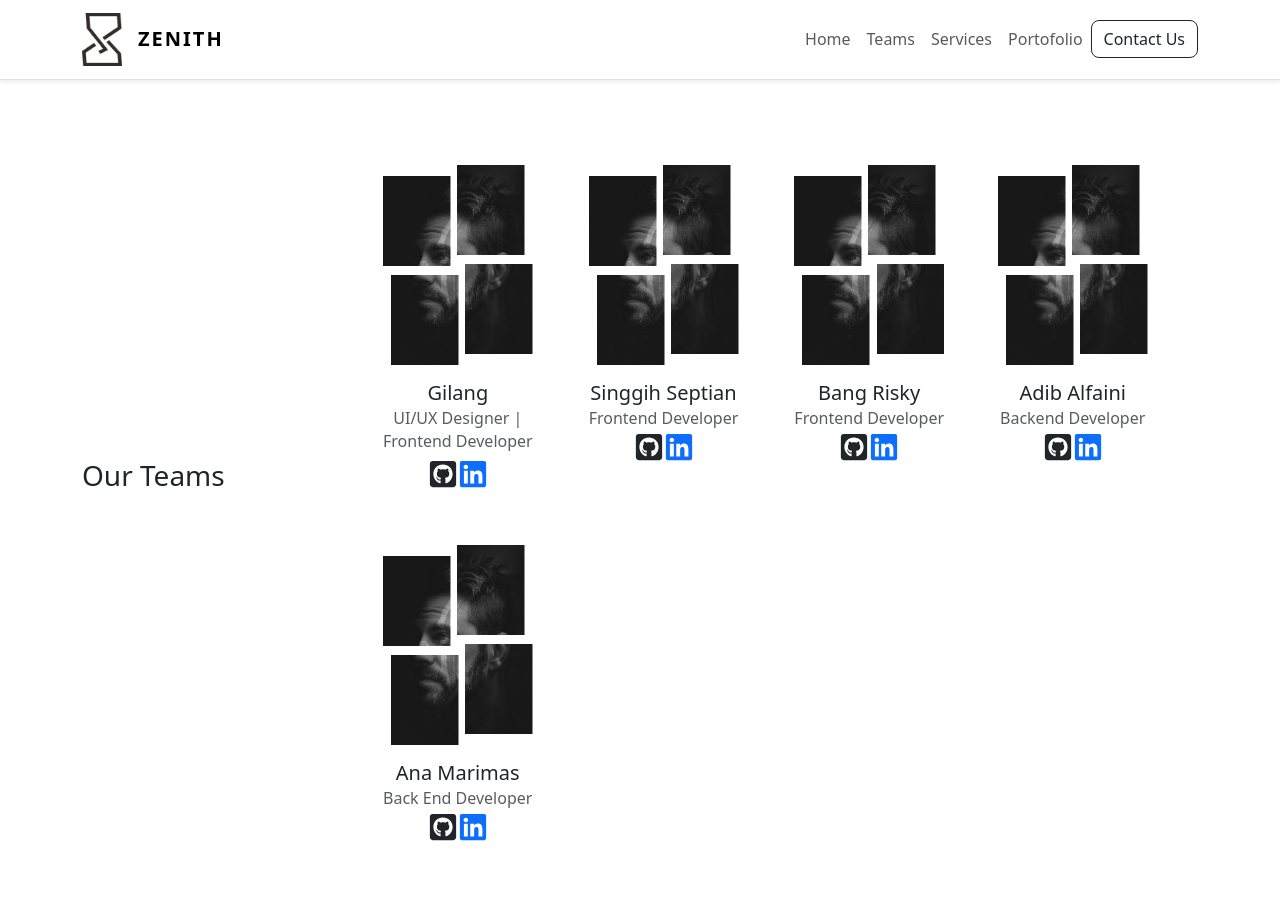
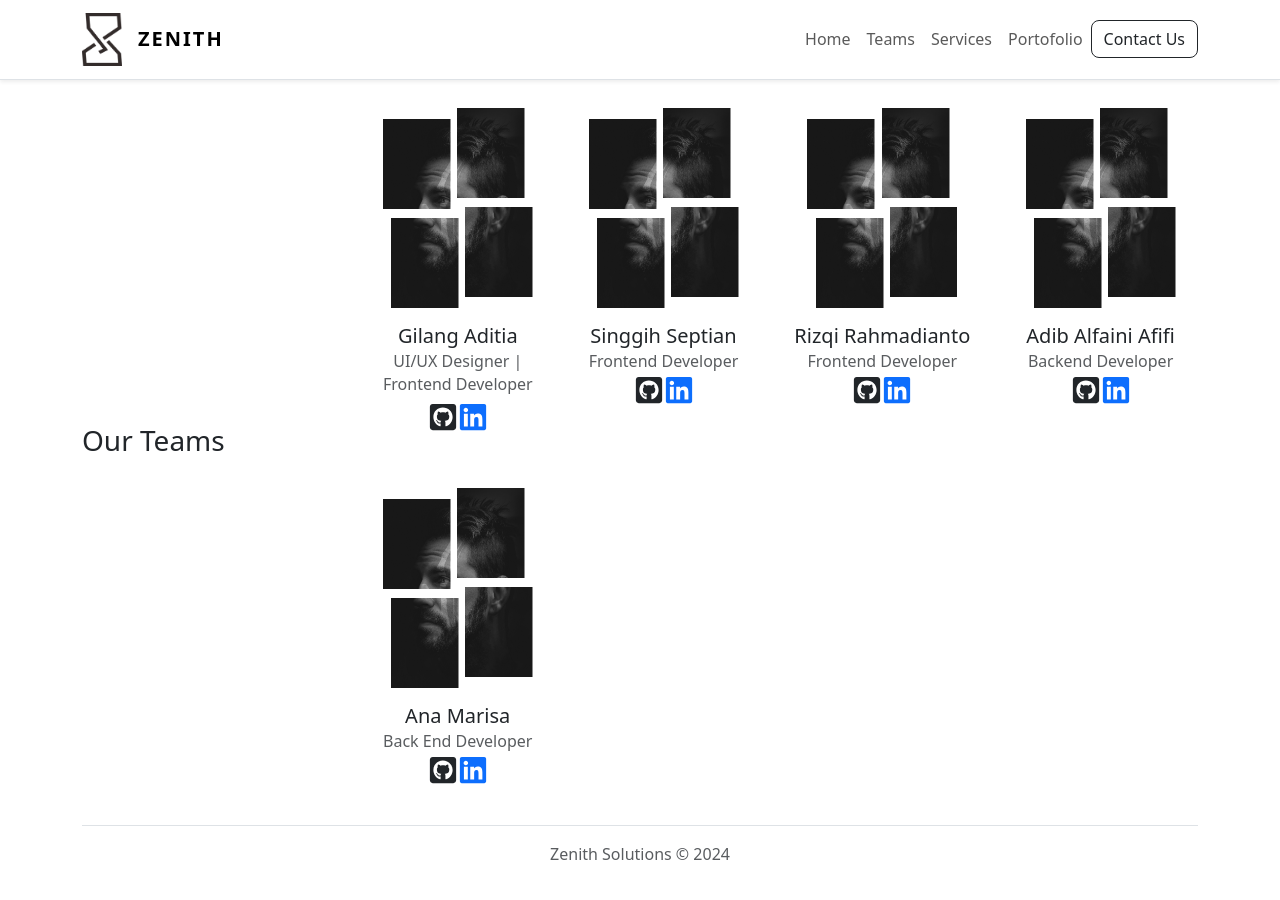
Before and after one commit to Zenith-Solutions-Project/zenith-comprof, a React (Vite) app: page /teams in a window 1280 px wide. Shown: the top 900 px of the page. Built offline with nearby package versions, Linux system fonts and the light colour scheme.

Commit message:
update
- Perbaikan main page

```diff
--- a/index.html
+++ b/index.html
@@ -2,9 +2,14 @@
 <html lang="en">
   <head>
     <meta charset="UTF-8" />
-    <link rel="icon" type="image/svg+xml" href="/vite.svg" />
+    <link rel="icon" type="image/svg+xml" href="/zs.svg" />
     <meta name="viewport" content="width=device-width, initial-scale=1.0" />
-    <title>Vite + React</title>
+
+    <title>Zenith Solutions</title>
+    <meta name="title" content="Zenith Solutions" />
+    <meta
+      name="description"
+      content="Harmonizing your digital journey with tailored apps and websites requires innovation, precision, and perfection." />
   </head>
   <body style="scroll-behavior: smooth">
     <div id="root"></div>
--- a/src/app/components/partials/Footer.jsx
+++ b/src/app/components/partials/Footer.jsx
@@ -1,9 +1,14 @@
 import React from "react";
+import { FaGithub } from "react-icons/fa";
 
 const Footer = () => {
   return (
     <>
-      <div className="text-center display-1">Footer</div>
+    <div className="container">
+  <footer className="d-flex flex-wrap justify-content-center align-items-center py-3 my-4 border-top">
+      <span className="mb-3 mb-md-0 text-body-secondary">Zenith Solutions © 2024</span>
+  </footer>
+</div>
     </>
   );
 };
--- a/src/app/components/ui/hero/Hero.jsx
+++ b/src/app/components/ui/hero/Hero.jsx
@@ -16,7 +16,7 @@ const Hero = () => {
   };
   return (
     <Container>
-      <Row className="d-flex align-items-center vh-100">
+      <Row className="d-flex align-items-center py-5 my-5">
         <Col xs={12} lg={6} md={6}>
           <div>
             <h1 className="text-dark display-1 fw-bold">
@@ -32,7 +32,7 @@ const Hero = () => {
             </ButtonCustom>
           </div>
         </Col>
-        <Col>
+        <Col className="mt-4">
           <Image src={HeroImage} fluid />
         </Col>
       </Row>
--- a/src/app/components/ui/ourservice/OurServices.jsx
+++ b/src/app/components/ui/ourservice/OurServices.jsx
@@ -6,9 +6,9 @@ const OurServices = () => {
     <div className="bg-black">
       {" "}
       <Container>
-        <Row className="bg-black d-flex align-items-center vh-100">
+        <Row className="bg-black d-flex align-items-center py-5">
           <Col lg={2}>
-            <h3 className="text-white">Our Services</h3>
+            <h3 className="text-white text-center mb-3">Our Services</h3>
           </Col>
           <Col>
             {" "}
--- a/src/app/components/ui/portofolio/Portofolio.jsx
+++ b/src/app/components/ui/portofolio/Portofolio.jsx
@@ -37,7 +37,7 @@ const Portofolio = () => {
   return (
     <div className="bg-black">
       <Container>
-        <Row className="d-flex align-items-center" style={{ padding: "100px 100px" }}>
+        <Row className="d-flex align-items-center py-5">
           <Col>
             <div className="d-flex gap-5 justify-content-center">
               <h6 className="text-white mt-2">Our Portofolio</h6>
--- a/src/app/components/ui/teams/OurTeams.jsx
+++ b/src/app/components/ui/teams/OurTeams.jsx
@@ -6,7 +6,7 @@ import "./teams.css";
 const OurTeams = () => {
   const teams = [
     {
-      name: "Gilang",
+      name: "Gilang Aditia",
       role1: "UI/UX Designer |",
       role2: " Frontend Developer",
       image: Teams1,
@@ -21,21 +21,21 @@ const OurTeams = () => {
       linkedin: "https://linkedin.com/in/example1",
     },
     {
-      name: "Bang Risky",
+      name: "Rizqi Rahmadianto",
       role1: "Frontend Developer",
       image: Teams1,
       github: "https://github.com/example1",
       linkedin: "https://linkedin.com/in/example1",
     },
     {
-      name: "Adib Alfaini",
+      name: "Adib Alfaini Afifi",
       role1: "Backend Developer",
       image: Teams1,
       github: "https://github.com/example1",
       linkedin: "https://linkedin.com/in/example1",
     },
     {
-      name: "Ana Marimas",
+      name: "Ana Marisa",
       role1: "Back End Developer",
       image: Teams1,
       github: "https://github.com/example1",
@@ -50,12 +50,12 @@ const OurTeams = () => {
 
   return (
     <Container>
-      <Row className="d-flex align-items-center vh-100">
+      <Row className="d-flex align-items-center my-2">
         <Col lg={3}>
           <h3>Our Teams</h3>
         </Col>
         <Col>
-          <div className="d-flex flex-wrap gap-4 mt-5">
+          <div className="d-flex flex-wrap gap-4 mt-1">
             {teams.map((teamMember, index) => (
               <Card key={index} className="border-0 d-flex flex-column align-items-center">
                 <Image src={teamMember.image} style={imageStyle} className="mt-3 img-style" />
```
Also changed, not shown: public/zs.svg (added).
